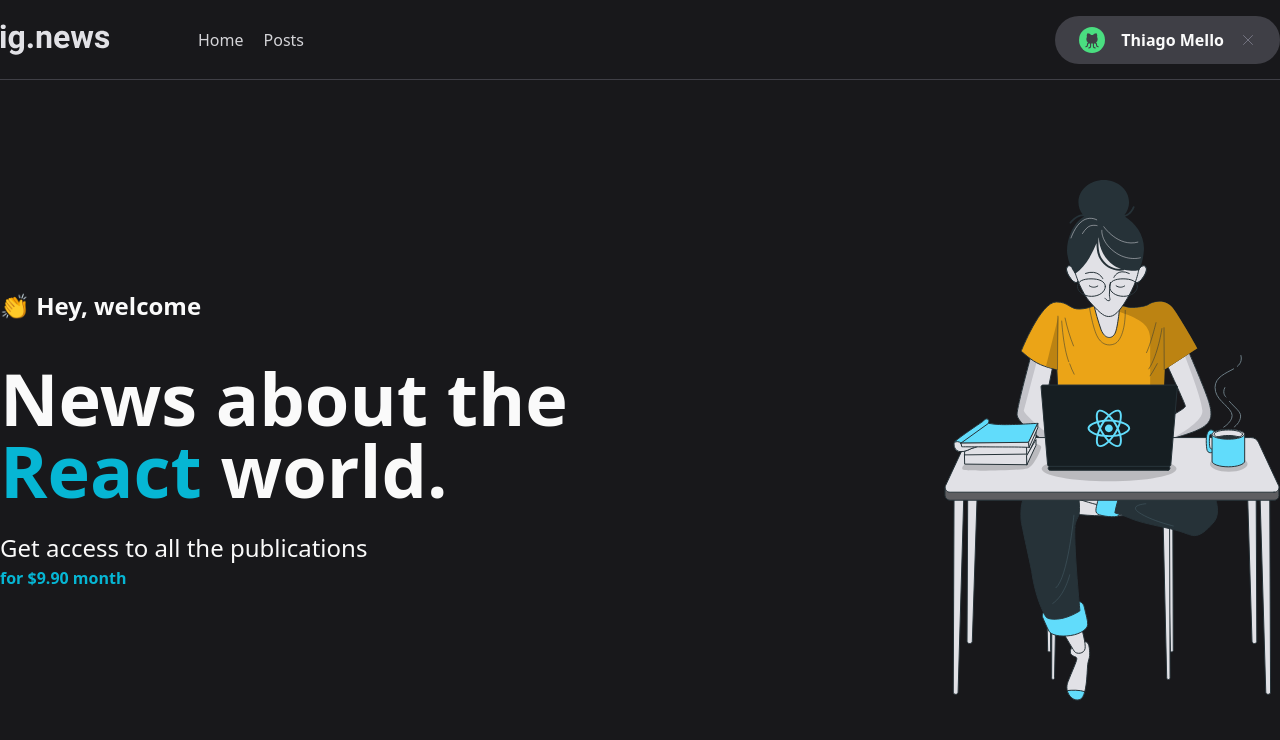
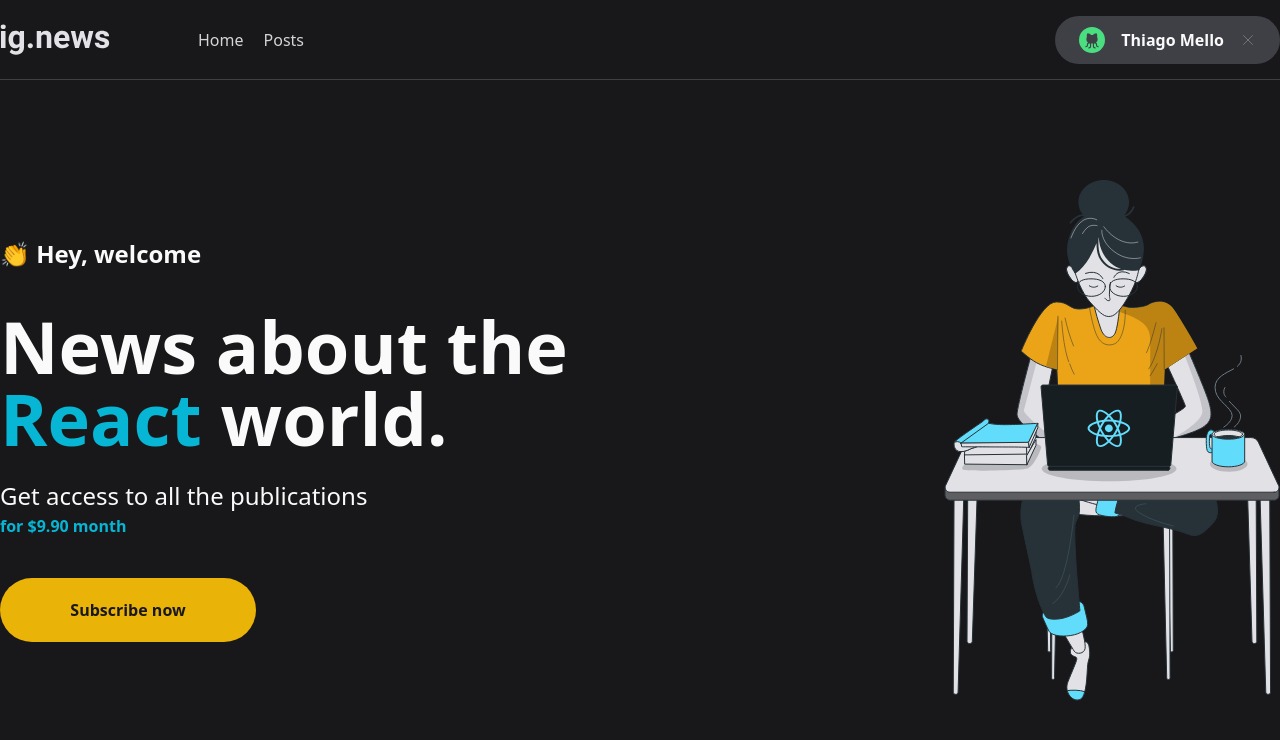
Before and after one commit to timabuntu/ignews, a Next.js app: page / in a window 1280 px wide. Shown: the top 740 px of the page. Built offline with nearby package versions, Linux system fonts and the light colour scheme.

Commit message:
feat: button subscribe created

```diff
--- a/components/SignInButton/index.tsx
+++ b/components/SignInButton/index.tsx
@@ -21,7 +21,7 @@ export const SignInButton = () => {
       className='h-12 px-6 transition rounded-full bg-zinc-700 hover:brightness-75'
     >
       <div className='flex items-center justify-center gap-4'>
-        <div className='p-1 bg-yellow-400 rounded-full'>
+        <div className='p-1 bg-yellow-500 rounded-full'>
           <GithubLogo weight='fill' size={20} color='#3f3f46' />
         </div>
         <p className='font-semibold'>Sign in with Github</p>
--- a/components/SubscribeButton/index.tsx
+++ b/components/SubscribeButton/index.tsx
@@ -1,3 +1,7 @@
 export const SubscribeButton = () => {
-  return <button>Subscribe Now</button>;
+  return (
+    <button className='w-64 h-16 mt-10 font-bold transition bg-yellow-500 rounded-full hover:brightness-75 text-zinc-900'>
+      Subscribe now
+    </button>
+  );
 };
--- a/pages/index.tsx
+++ b/pages/index.tsx
@@ -1,6 +1,7 @@
 import type { NextPage } from 'next';
 import Head from 'next/head';
 import Image from 'next/image';
+import { SubscribeButton } from '../components/SubscribeButton';
 import avatar from '../public/images/avatar.svg';
 
 const Home: NextPage = () => {
@@ -10,7 +11,8 @@ const Home: NextPage = () => {
         <title>Home | ig.news</title>
       </Head>
       <main className='flex justify-between 8 mx-auto container h-[calc(100vh-5rem)] items-center'>
-        <section>
+        <section className='flex flex-col'>
+          <div>
             <span className='text-2xl font-semibold'>👏 Hey, welcome</span>
             <h1 className='font-bold text-7xl leading-[4.5rem] mt-10 text'>
               News about the <br />
@@ -21,6 +23,8 @@ const Home: NextPage = () => {
               Get access to all the publications
             </p>
             <span className='font-bold text-cyan-500'>for $9.90 month</span>
+          </div>
+          <SubscribeButton />
         </section>
         <Image src={avatar} alt='avatar Girl coding' width={336} height={521} />
       </main>
```
Lines whose indentation alone changed are shown as unchanged.
